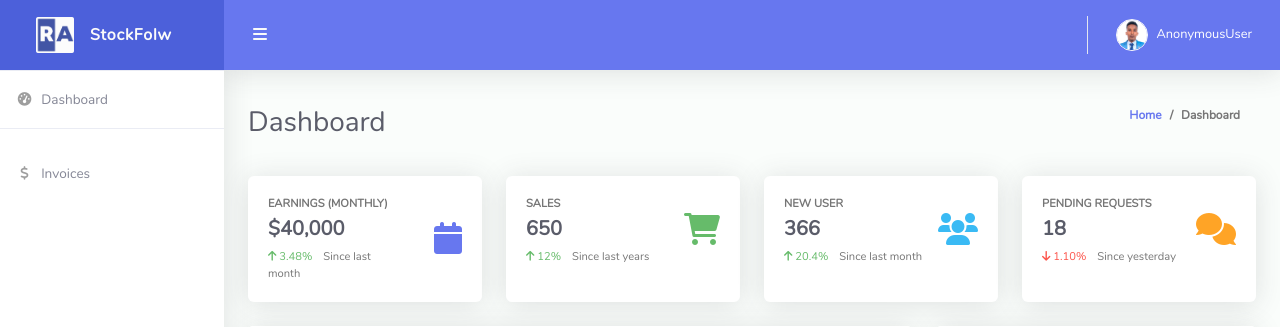
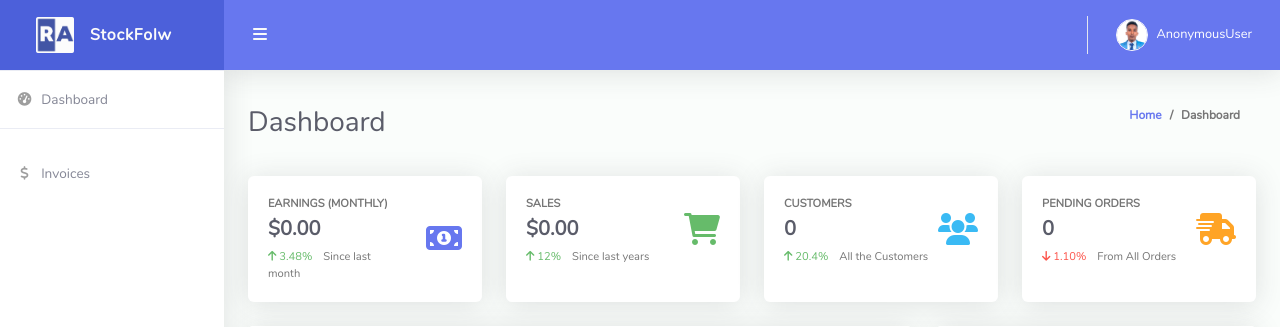
Before and after one commit to AflaxCade/Inventory-Management-System, a Django app: template templates/dashboard.html in a window 1280 px wide. Shown: the top 327 px of the page. Run offline with Django 3.2, Linux system fonts and the light colour scheme; the template is opened without the code that fills it, so the values that code supplies are empty; some libraries are stand-ins or nearby versions.

Commit message:
added statistics and status indicators in the dashboard

```diff
--- a/templates/dashboard.html
+++ b/templates/dashboard.html
@@ -19,27 +19,39 @@
                     <div class="row align-items-center">
                         <div class="col mr-2">
                             <div class="text-xs font-weight-bold text-uppercase mb-1">Earnings (Monthly)</div>
-                            <div class="h5 mb-0 font-weight-bold text-gray-800">$40,000</div>
+                            <div class="h5 mb-0 font-weight-bold text-gray-800">
+                                {% if monthly_earnings == None %}
+                                    $0.00
+                                {% else %}
+                                    ${{monthly_earnings|floatformat:2}}
+                                {% endif %}
+                            </div>
                             <div class="mt-2 mb-0 text-muted text-xs">
                                 <span class="text-success mr-2"><i class="fa fa-arrow-up"></i> 3.48%</span>
                                 <span>Since last month</span>
                             </div>
                         </div>
                         <div class="col-auto">
-                            <i class="fas fa-calendar fa-2x text-primary"></i>
+                            <i class="fas fa-money-bill-alt fa-2x text-primary"></i>
                         </div>
                     </div>
                 </div>
             </div>
         </div>
-        <!-- Earnings (Annual) Card Example -->
+        <!-- Sales (Annual) Card Example -->
         <div class="col-xl-3 col-md-6 mb-4">
             <div class="card h-100">
                 <div class="card-body">
                     <div class="row no-gutters align-items-center">
                         <div class="col mr-2">
                             <div class="text-xs font-weight-bold text-uppercase mb-1">Sales</div>
-                            <div class="h5 mb-0 font-weight-bold text-gray-800">650</div>
+                            <div class="h5 mb-0 font-weight-bold text-gray-800">
+                                {% if annual_sales == None %}
+                                    $0.00
+                                {% else %}
+                                    ${{annual_sales}}
+                                {% endif %}
+                            </div>
                             <div class="mt-2 mb-0 text-muted text-xs">
                                 <span class="text-success mr-2"><i class="fas fa-arrow-up"></i> 12%</span>
                                 <span>Since last years</span>
@@ -52,17 +64,23 @@
                 </div>
             </div>
         </div>
-        <!-- New User Card Example -->
+        <!-- Total Custmoers Card Example -->
         <div class="col-xl-3 col-md-6 mb-4">
             <div class="card h-100">
                 <div class="card-body">
                     <div class="row no-gutters align-items-center">
                         <div class="col mr-2">
-                            <div class="text-xs font-weight-bold text-uppercase mb-1">New User</div>
-                            <div class="h5 mb-0 mr-3 font-weight-bold text-gray-800">366</div>
+                            <div class="text-xs font-weight-bold text-uppercase mb-1">Customers</div>
+                            <div class="h5 mb-0 mr-3 font-weight-bold text-gray-800">
+                                {% if customers_count == None %}
+                                    0
+                                {% else %}
+                                {{customers_count}}
+                                {% endif %}
+                            </div>
                             <div class="mt-2 mb-0 text-muted text-xs">
                                 <span class="text-success mr-2"><i class="fas fa-arrow-up"></i> 20.4%</span>
-                                <span>Since last month</span>
+                                <span>All the Customers</span>
                             </div>
                         </div>
                         <div class="col-auto">
@@ -72,21 +90,27 @@
                 </div>
             </div>
         </div>
-        <!-- Pending Requests Card Example -->
+        <!-- Pending Orders Card Example -->
         <div class="col-xl-3 col-md-6 mb-4">
             <div class="card h-100">
                 <div class="card-body">
                     <div class="row no-gutters align-items-center">
                         <div class="col mr-2">
-                            <div class="text-xs font-weight-bold text-uppercase mb-1">Pending Requests</div>
-                            <div class="h5 mb-0 font-weight-bold text-gray-800">18</div>
+                            <div class="text-xs font-weight-bold text-uppercase mb-1">Pending Orders</div>
+                            <div class="h5 mb-0 font-weight-bold text-gray-800">
+                                {% if pending_orders == None %}
+                                    0
+                                {% else %}
+                                {{pending_orders}}
+                                {% endif %}
+                            </div>
                             <div class="mt-2 mb-0 text-muted text-xs">
                                 <span class="text-danger mr-2"><i class="fas fa-arrow-down"></i> 1.10%</span>
-                                <span>Since yesterday</span>
+                                <span>From All Orders</span>
                             </div>
                         </div>
                         <div class="col-auto">
-                            <i class="fas fa-comments fa-2x text-warning"></i>
+                            <i class="fas fa-shipping-fast fa-2x text-warning"></i>
                         </div>
                     </div>
                 </div>
```
Also changed, not shown: stockflow/views.py (+12 -3 lines), db.sqlite3.
